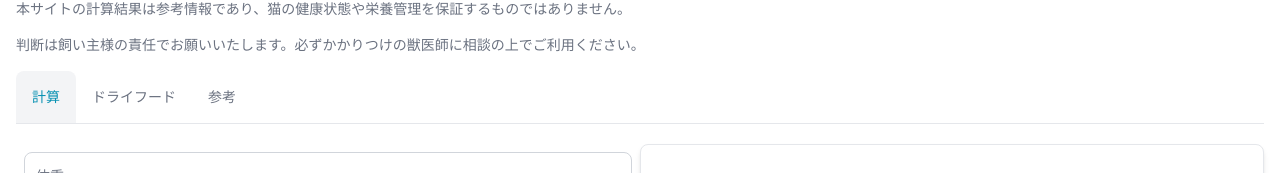
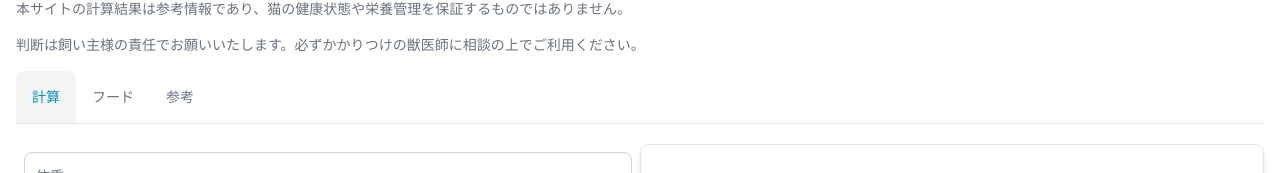
Before and after one commit to ara-ta3/ara-ta3.github.io, a React (Vite) app: page /cat/calorie in a window 1280 px wide. Shown: the part 165-338 px from the top of the page. Built offline with nearby package versions, Linux system fonts and the light colour scheme.

Commit message:
Rename dryfood to food

```diff
--- a/src/components/cats/Foods.tsx
+++ b/src/components/cats/Foods.tsx
@@ -4,9 +4,7 @@ import { DryFood, WetFood, FoodType } from "../../domains/cats/Food.ts";
 import { Table } from "flowbite-react";
 import FoodMaster from "../../domains/cats/FoodMaster.ts";
 
-const DryFoodTableBody: React.FC<{ feed: DryFood | WetFood; der: number }> = (
-  props
-) => {
+const DryFoodTableBody: React.FC<{ feed: DryFood | WetFood }> = (props) => {
   const food = props.feed;
   return (
     <Table.Row>
@@ -40,10 +38,10 @@ const DryFoodTableBody: React.FC<{ feed: DryFood | WetFood; der: number }> = (
   );
 };
 
-const DryFoodTable: React.FC<{ der: number }> = (props: { der: number }) => {
+const DryFoodTable: React.FC = () => {
   return (
     <div>
-      <h1 className="text-2xl font-bold my-4 ">ドライフード</h1>
+      <h1 className="text-2xl font-bold my-4 ">フード</h1>
       <Table>
         <Table.Head>
           <Table.HeadCell className="px-6 py-3">名称</Table.HeadCell>
@@ -59,7 +57,7 @@ const DryFoodTable: React.FC<{ der: number }> = (props: { der: number }) => {
         </Table.Head>
         <Table.Body>
           {FoodMaster.map((f) => (
-            <DryFoodTableBody key={f.id} der={props.der} feed={f} />
+            <DryFoodTableBody key={f.id} feed={f} />
           ))}
         </Table.Body>
       </Table>
--- a/src/pages/CatCalorie.tsx
+++ b/src/pages/CatCalorie.tsx
@@ -21,8 +21,8 @@ const CatCalorie: React.FC = () => {
             <Tabs.Item title="計算">
               <CalorieCalculator props={state} />
             </Tabs.Item>
-            <Tabs.Item title="ドライフード">
-              <DryFoods der={state.calculated?.der ?? 0} />
+            <Tabs.Item title="フード">
+              <DryFoods />
             </Tabs.Item>
             <Tabs.Item title="参考">
               <Reference />
```
